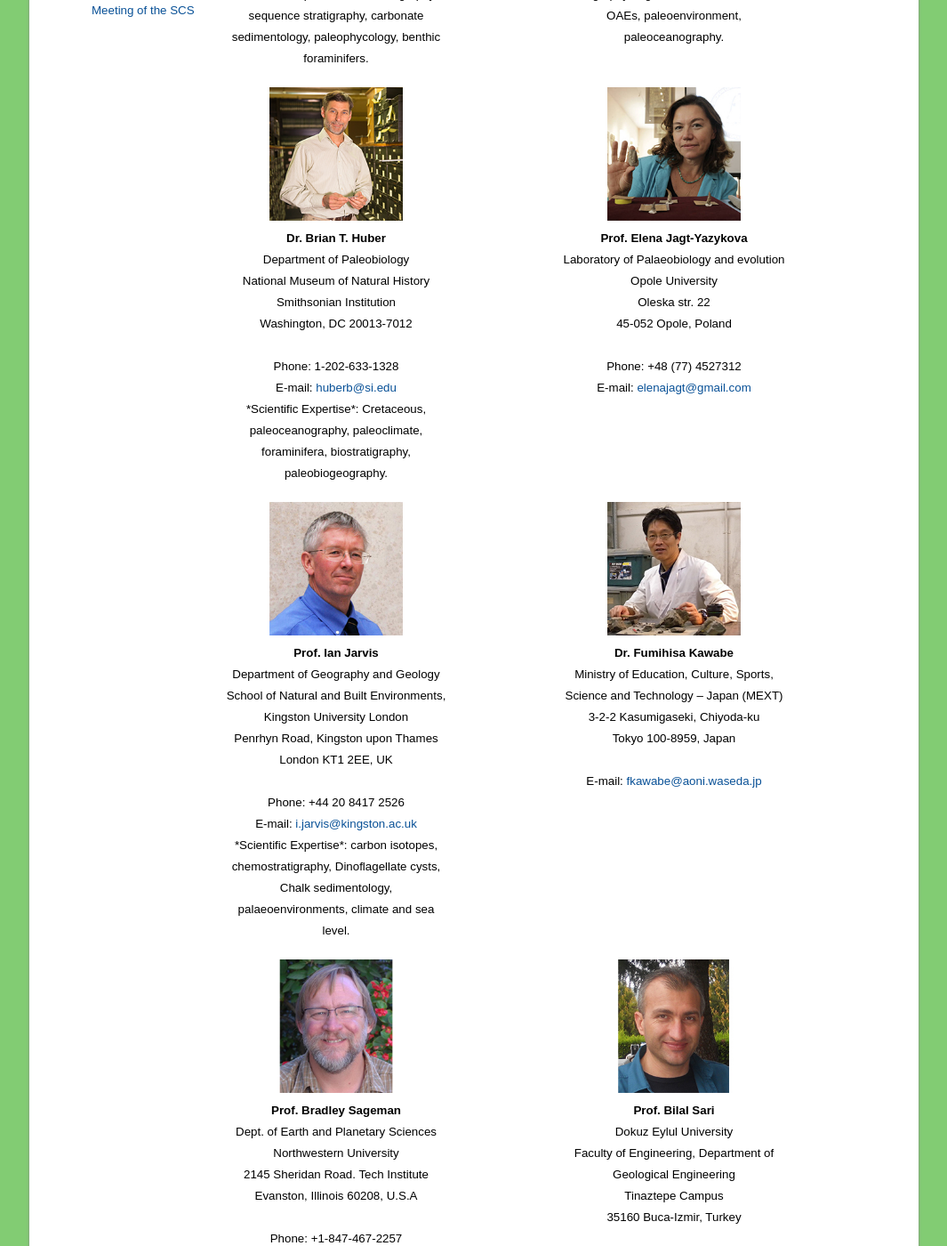
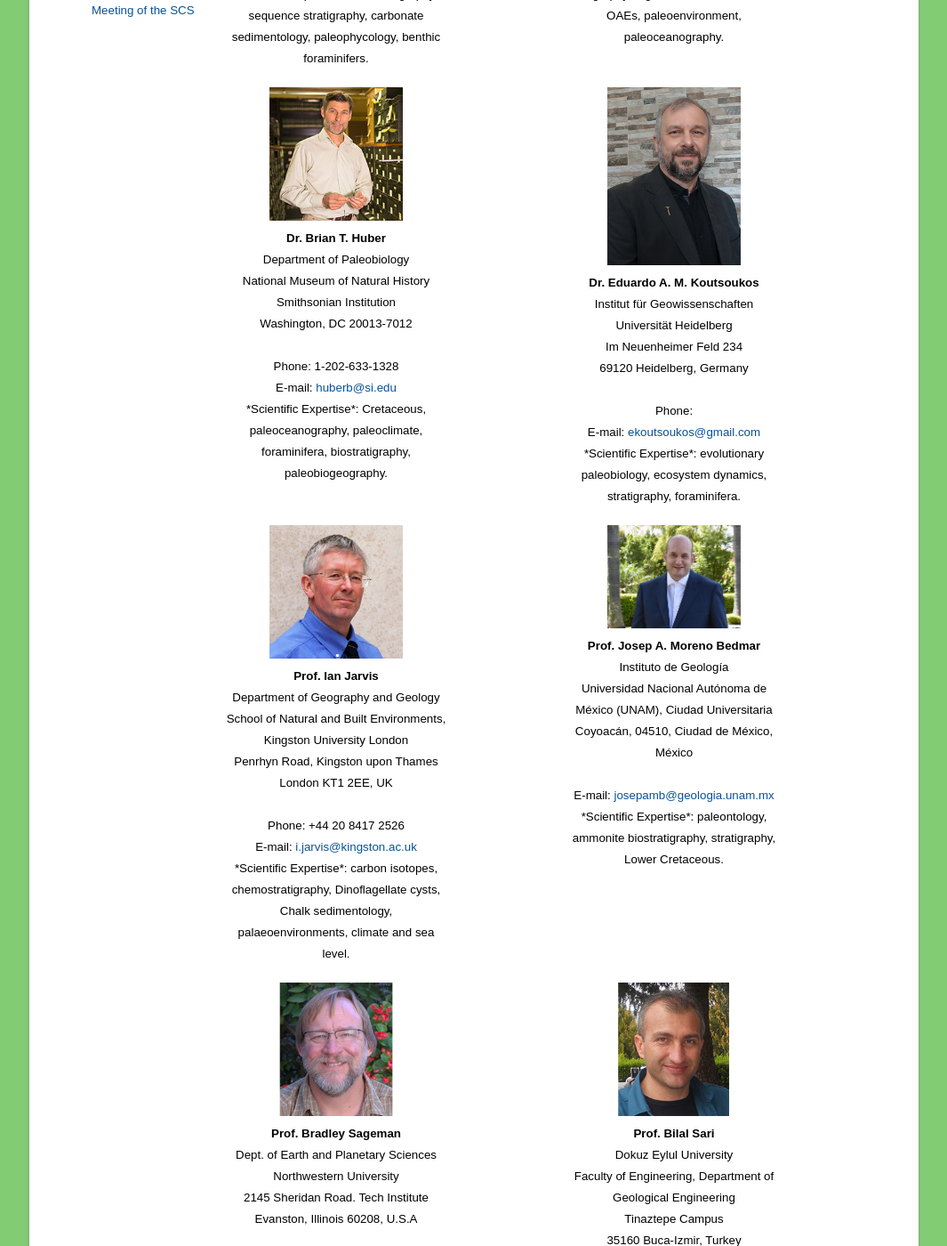
Before and after one commit to i-c-stratigraphy/subcommission-cretaceous, a Jekyll site: the page built from pages/members.md, in a window 1280 px wide and 1400 px high, scrolled down 1796 px. Shown: the whole window at 89% size, without its empty margins (107-1172 px from the left). Built offline with Jekyll 4.4.1, drawn with Linux system fonts in a browser that asks for light colours.

Commit message:
Update members.md

```diff
--- a/pages/members.md
+++ b/pages/members.md
@@ -92,17 +92,6 @@ permalink: /members
         <br />
         *Scientific Expertise*: Cretaceous, paleoceanography, paleoclimate, foraminifera, biostratigraphy, paleobiogeography.
     </div>
-    <div class="person" style="grid-row:4; grid-column:2;">
-        <img src="images/person-yazykova.jpg" style="width:150px;" alt="Yazykova" /><br />
-        <strong>Prof. Elena Jagt-Yazykova</strong><br />
-        Laboratory of Palaeobiology and evolution<br />
-        Opole University<br />
-        Oleska str. 22<br />
-        45-052 Opole, Poland<br />
-        <br />
-        Phone: +48 (77) 4527312<br />
-        E-mail: <a href="mailto:elenajagt@gmail.com">elenajagt@gmail.com</a>
-    </div>
     <div class="person" style="grid-row:5; grid-column:1;">
         <img src="images/person-jarvis.jpg" style="width:150px;" alt="Jarvis" /><br />
         <strong>Prof. Ian Jarvis</strong><br />
@@ -116,14 +105,29 @@ permalink: /members
         <br />
         *Scientific Expertise*: carbon isotopes, chemostratigraphy, Dinoflagellate cysts, Chalk sedimentology, palaeoenvironments, climate and sea level.
     </div>
+    <div class="person" style="grid-row:4; grid-column:2;">
+        <img src="images/person-koutsoukos.jpg" style="width:150px;" alt="Koutsoukos" /><br />
+        <strong>Dr. Eduardo A. M. Koutsoukos </strong><br />
+        Institut für Geowissenschaften<br />
+        Universität Heidelberg<br />
+        Im Neuenheimer Feld 234 <br />
+        69120 Heidelberg, Germany<br />
+        <br />
+        Phone: <br />
+        E-mail: <a href="mailto:ekoutsoukos@gmail.com">ekoutsoukos@gmail.com</a>
+        <br />
+        *Scientific Expertise*: evolutionary paleobiology, ecosystem dynamics, stratigraphy, foraminifera.
+    </div>
     <div class="person" style="grid-row:5; grid-column:2;">
-        <img src="images/person-kawabe.jpg" style="width:150px;" alt="Kawabe" /><br />
-        <strong>Dr. Fumihisa Kawabe</strong><br />
-        Ministry of Education, Culture, Sports, Science and Technology – Japan (MEXT)<br />
-        3-2-2 Kasumigaseki, Chiyoda-ku<br />
-        Tokyo 100-8959, Japan<br />
+        <img src="images/person-morenobedmar.jpg" style="width:150px;" alt="Moreno Bedmar" /><br />
+        <strong>Prof. Josep A. Moreno Bedmar </strong><br />
+        Instituto de Geología<br />
+        Universidad Nacional Autónoma de México (UNAM), Ciudad Universitaria<br />
+        Coyoacán, 04510, Ciudad de México, México<br />
         <br />
-        E-mail: <a href="mailto:fkawabe@aoni.waseda.jp">fkawabe@aoni.waseda.jp</a>
+        E-mail: <a href="mailto:josepamb@geologia.unam.mx">josepamb@geologia.unam.mx</a>
+        <br />
+        *Scientific Expertise*: paleontology, ammonite biostratigraphy, stratigraphy, Lower Cretaceous.
     </div>
     <div class="person" style="grid-row:6; grid-column:1;">
         <img src="images/person-sageman.jpg" style="width:150px;" alt="Sageman" /><br />
```
